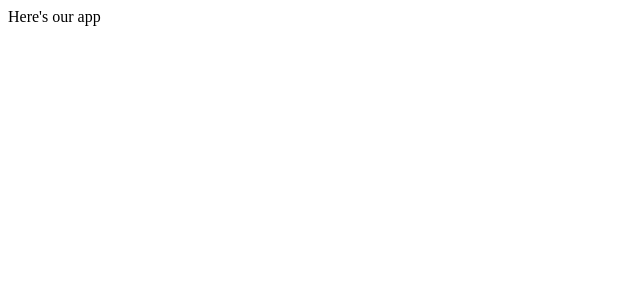
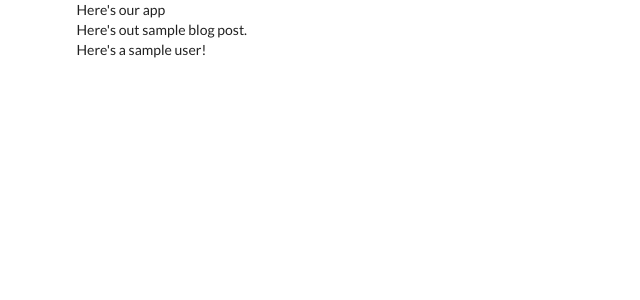
Before and after one commit to thatgirldorian/blog-post-component, a React (Create React App) app: page / in a window 1280 px wide. Shown: the top 300 px of the page, without its empty margins (0-640 px from the left). Built offline with nearby package versions, Linux system fonts and the light colour scheme.

Commit message:
redo the PostList component and wired up reducers

```diff
--- a/public/index.html
+++ b/public/index.html
@@ -9,6 +9,7 @@
       name="description"
       content="Web site created using create-react-app"
     />
+    <link rel="stylesheet" href="https://cdnjs.cloudflare.com/ajax/libs/semantic-ui/2.4.1/semantic.min.css" integrity="sha512-8bHTC73gkZ7rZ7vpqUQThUDhqcNFyYi2xgDgPDHc+GXVGHXq+xPjynxIopALmOPqzo9JZj0k6OqqewdGO3EsrQ==" crossorigin="anonymous" referrerpolicy="no-referrer" />
     <link rel="apple-touch-icon" href="%PUBLIC_URL%/logo192.png" />
     <!--
       manifest.json provides metadata used when your web app is installed on a
--- a/src/components/App.js
+++ b/src/components/App.js
@@ -1,8 +1,15 @@
 import React from 'react';
+import PostList from './PostList';
+import UserHeader from './UserHeader';
 
 const App = () => {
     return (
-        <div className="ui container">Here's our app</div>
+        <div className="ui container">
+            Here's our app
+            <PostList />
+            <UserHeader />
+        </div>
+
     )
 }
 
--- /dev/null
+++ b/src/components/PostList.js
@@ -0,0 +1,9 @@
+import React from 'react';
+
+class PostList extends React.Component {
+    render() {
+        return <div>Here's out sample blog post.</div>
+    }
+}
+
+export default PostList;
--- /dev/null
+++ b/src/components/UserHeader.js
@@ -0,0 +1,9 @@
+import React from 'react';
+
+const UserHeader = () => {
+    return (
+        <div>Here's a sample user!</div>
+    )
+}
+
+export default UserHeader
```
